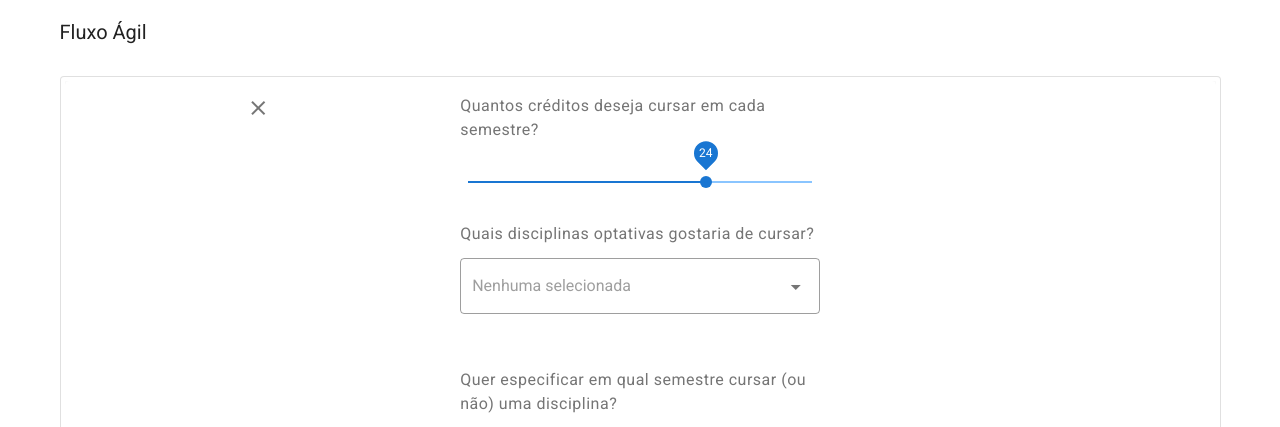
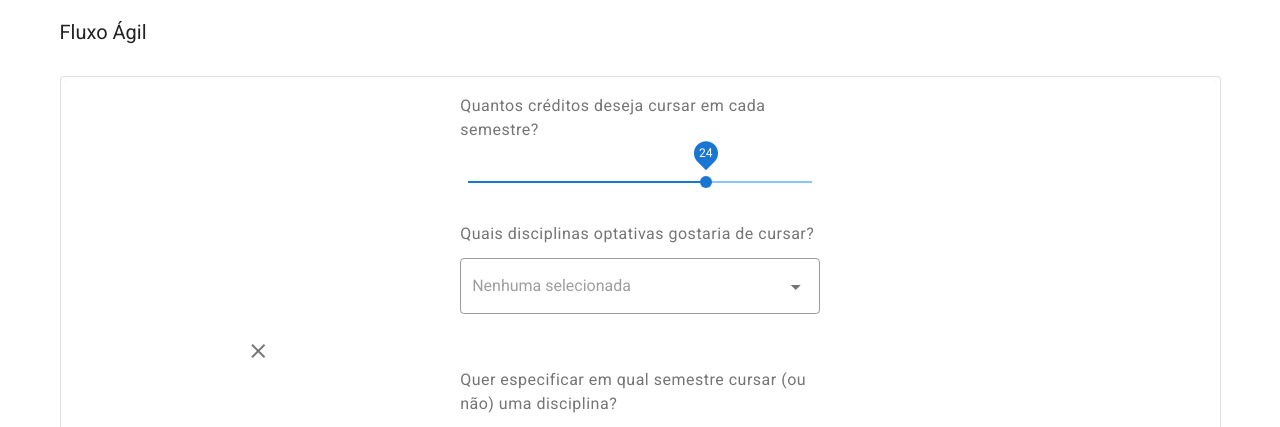
Before and after one commit to fluxo-agil/front-end, a Nuxt app: page / in a window 1280 px wide. Shown: the top 427 px of the page. Built offline with nearby package versions, Linux system fonts and the light colour scheme.

Commit message:
Fix file icon alignment

```diff
--- a/components/Upload.vue
+++ b/components/Upload.vue
@@ -5,12 +5,16 @@
   >
     <v-container fluid>
       <v-row>
-        <v-col cols="12" :md="selectedFile ? 4 : 12">
-          <v-row justify="center">
+        <v-col
+          class="d-flex flex-column justify-center"
+          cols="12"
+          :md="selectedFile ? 4 : 12"
+        >
+          <v-row class="shrink" justify="center">
             <DocumentIcon />
           </v-row>
 
-          <v-row v-if="selectedFile">
+          <v-row v-if="selectedFile" class="shrink">
             <v-col>
               <div class="d-flex justify-center align-center">
                 <span class="text-body-1">{{ fileName }}</span>
```
